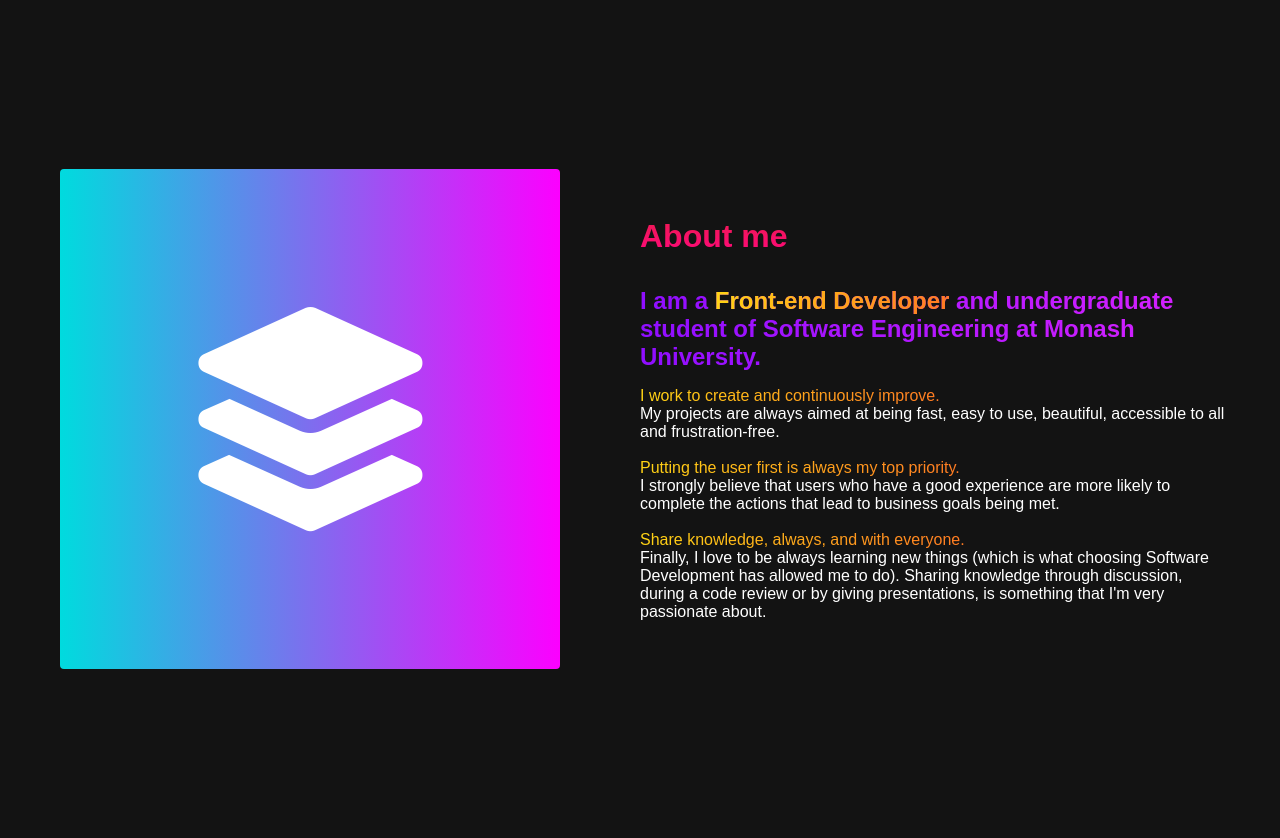
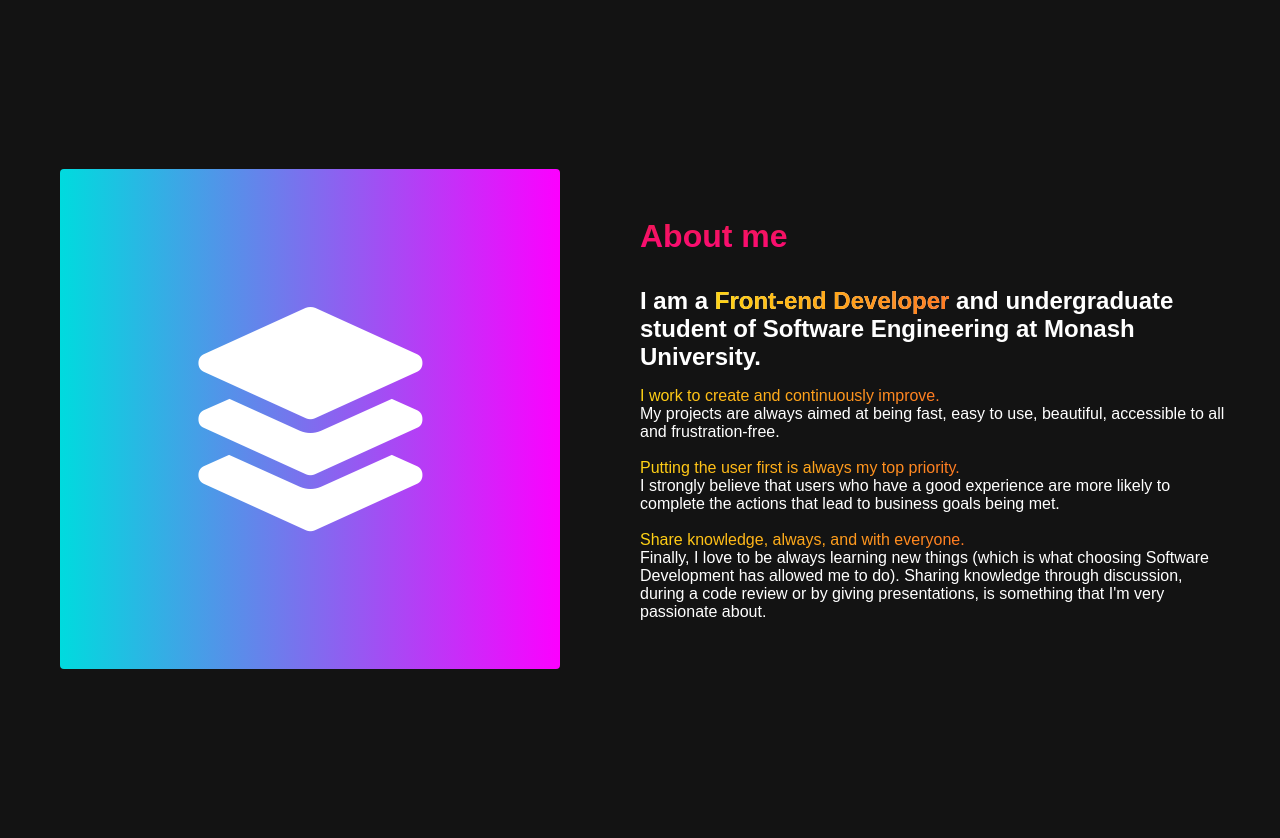
Before and after one commit to dslguo/DG-Website-JS, a PHP site: page / in a window 1280 px wide. Shown: the part 988-1826 px from the top of the page. Run offline with PHP 8.4, Linux system fonts and the light colour scheme.

Commit message:
margin bottom change
done on mac

```diff
--- a/styles.css
+++ b/styles.css
@@ -322,17 +322,7 @@
 
 .main__content h2 {
   font-size: 1.5rem;
-  background: #ff8177; /* fallback for old browsers */
-  background: -webkit-linear-gradient(
-    to right,
-    #9114ff,
-    #da22ff
-  ); /* Chrome 10-25, Safari 5.1-6 */
-  background: linear-gradient(
-    to right,
-    #8f0eff,
-    #da22ff
-  ); /* W3C, IE 10+/ Edge, Firefox 16+, Chrome 26+, Opera 12+, Safari 7+ */
+  background: #fff;
   background-size: 100%;
   -webkit-background-clip: text;
   -moz-background-clip: text;
@@ -699,7 +689,7 @@
   -webkit-text-fill-color: transparent;
   -moz-text-fill-color: transparent;
   /* text-transform: uppercase; */
-  /* margin-bottom: 32px; */
+  margin-bottom: 32px;
 }
 
 .reachout__img--container {
```
